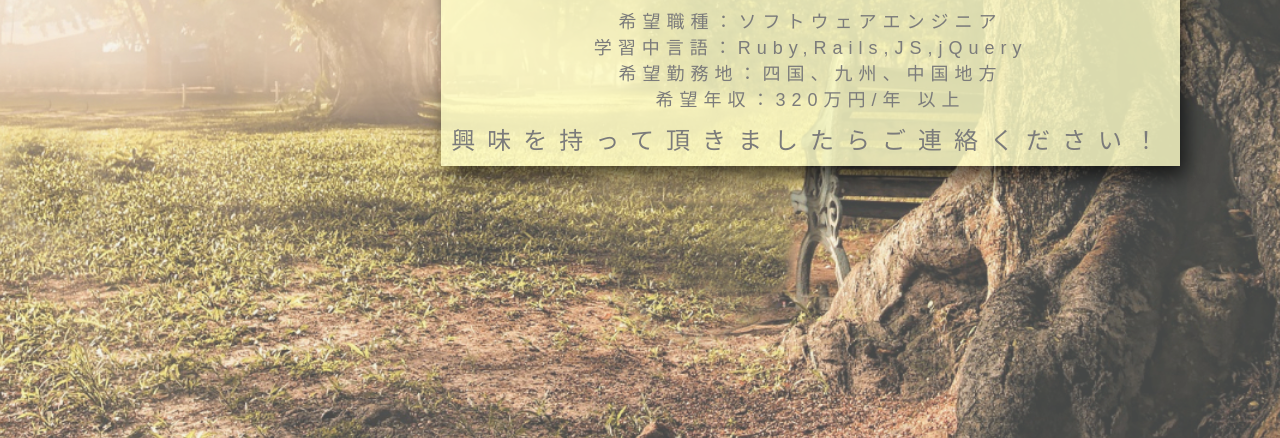
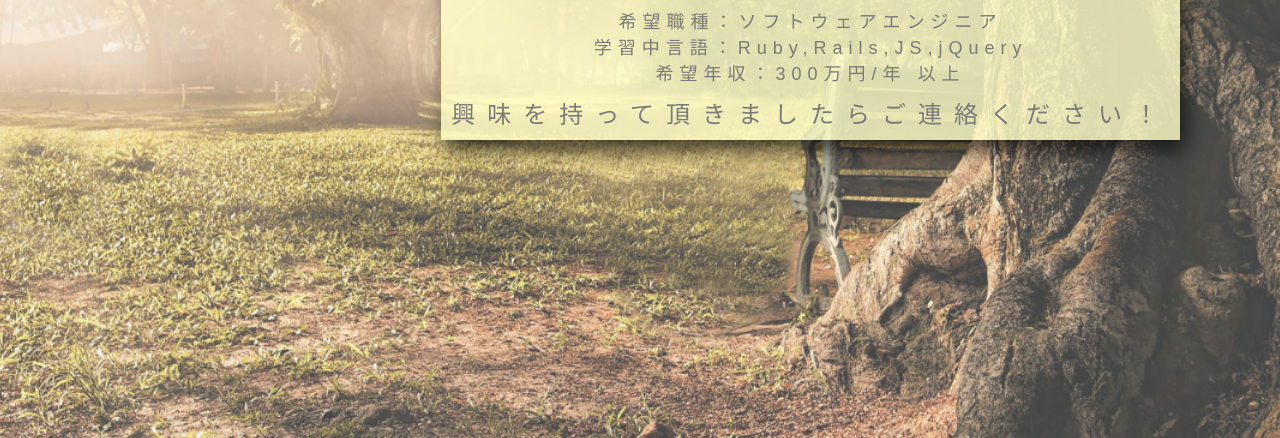
Before and after one commit to koji0ta/koji0ta.github.io-, a plain HTML site: page index.html in a window 1280 px wide. Shown: the part 159-597 px from the top of the page. Drawn offline with nearby package versions, Linux system fonts and the light colour scheme.

Commit message:
条件変更

```diff
--- a/index.html
+++ b/index.html
@@ -26,8 +26,7 @@
       <p>
         希望職種：ソフトウェアエンジニア<br>
         学習中言語：Ruby,Rails,JS,jQuery<br>
-        希望勤務地：四国、九州、中国地方<br>
-        希望年収：320万円/年 以上
+        希望年収：300万円/年 以上
       </p>
       <div class="lead">興味を持って頂きましたらご連絡ください！</div>
     </div>
```
